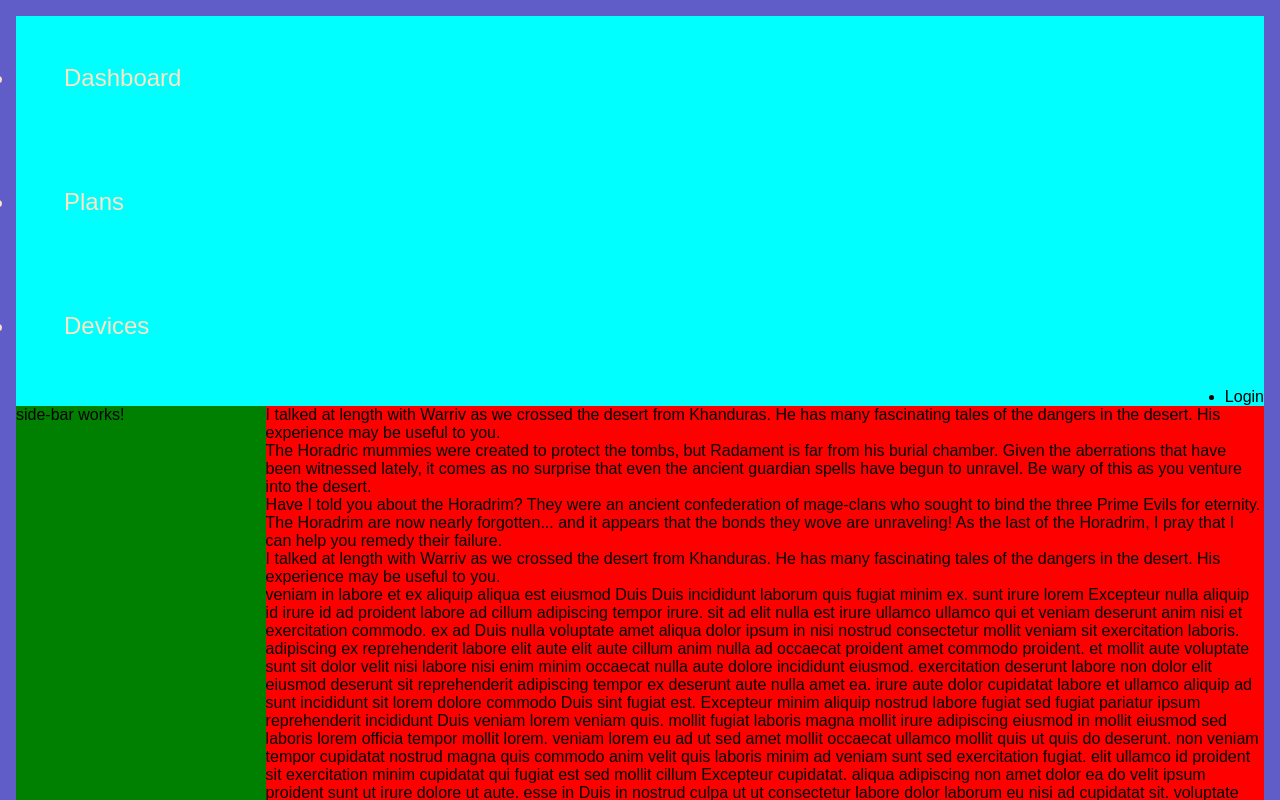
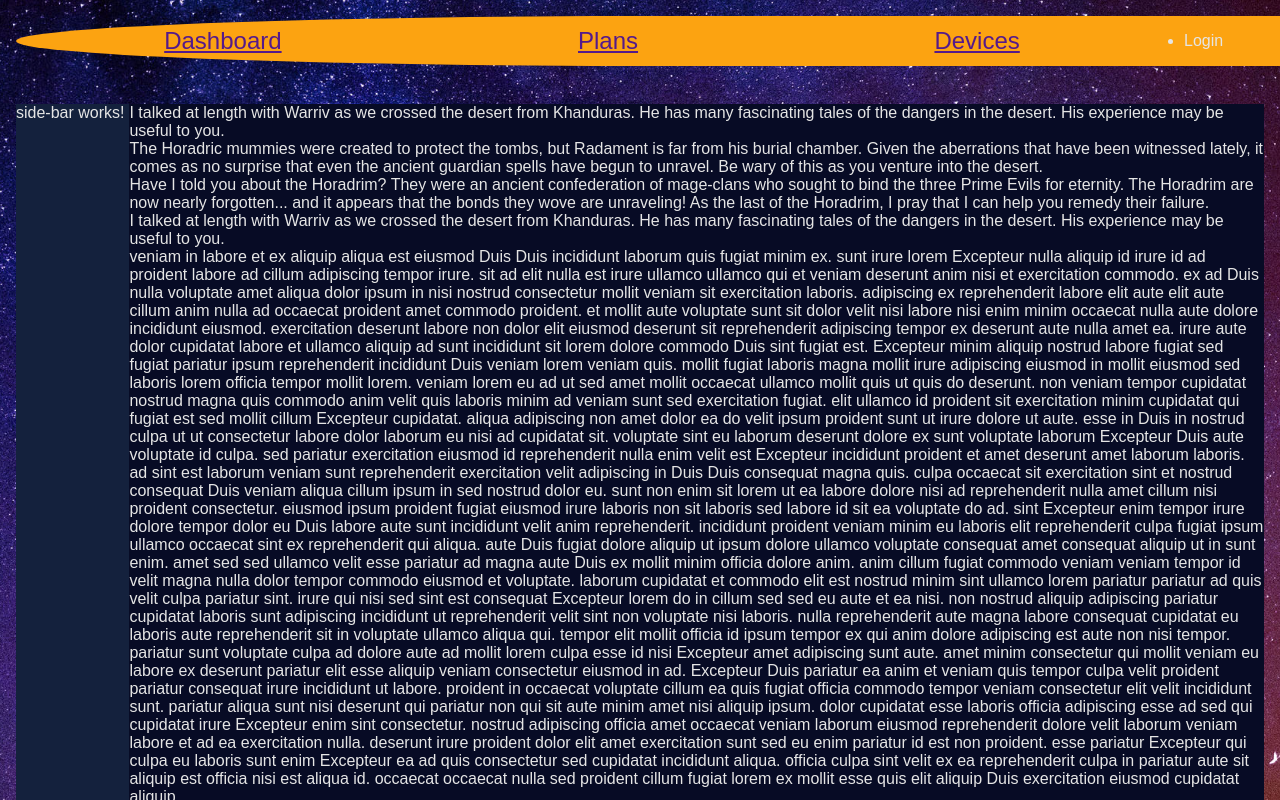
Before and after one commit to Nasser3003/StarMobile, an Angular app in the folder application-frontend/: page / in a window 1280 px wide. Shown: the top 800 px of the page. Built offline with nearby package versions, Linux system fonts and the light colour scheme.

Commit message:
progress on page layout and nailing down colors

```diff
--- a/application-frontend/src/app/app.component.css
+++ b/application-frontend/src/app/app.component.css
@@ -1,34 +1,35 @@
-.main {
+main {
     display: grid;
-    grid-template-columns: 1fr 4fr;
+    grid-template-columns: 1fr 10fr;
     grid-template-rows: 1fr 8fr 1fr;
     grid-template-areas:
-        "app-menu-bar app-menu-bar"
-        "app-side-bar app-main-content"
-        "app-footer-bar app-footer-bar";
+        "header header"
+        "side-bar content"
+        "footer footer";
 }
 
-.menu-bar{
-    grid-area: app-menu-bar;
-    /* position: fixed; */
-    background-color: aqua;
-    width: 100%;
-    height: 100%;
-    align-items: center;
+header{
+    grid-area: header;
+    position: fixed;
+    background-color: var(--accent-color);
+    width: 100vw;
+    height: max-content;
     justify-content: space-between;
+    border-top-left-radius: 75%;
+    border-bottom-left-radius: 75%;
 }
 
 .content{
-    grid-area: app-main-content;
-    background-color: red;
+    grid-area: content;
+    background-color: var(--primary-color);
 }
 
 .side-bar{
-    grid-area: app-side-bar;
-    background-color: green;
+    grid-area: side-bar;
+    background-color: var(--secondary-color);
 }
 
-.footer-bar{
-    grid-area: app-footer-bar;
-    background-color: blue;
+footer{
+    grid-area: footer;
+    background-color: var(--accent-color);
 }
--- a/application-frontend/src/app/app.component.html
+++ b/application-frontend/src/app/app.component.html
@@ -1,14 +1,22 @@
-<section class="main">
-  <section class="menu-bar">
-    <app-menu-bar></app-menu-bar>
-  </section>
+<main>
+
+  <header>
+    <section class="menu-bar">
+      <app-menu-bar></app-menu-bar>
+    </section>
+
+  </header>
+
   <section class="content">
     <app-main-content></app-main-content>
   </section>
+
   <section class="side-bar">
     <app-side-bar></app-side-bar>
   </section>
-  <section class="footer-bar">
+
+  <footer>
     <app-footer-bar></app-footer-bar>
-  </section>
-</section>
+  </footer>
+
+</main>
--- a/application-frontend/src/app/main-content/main-content.component.css
+++ b/application-frontend/src/app/main-content/main-content.component.css
@@ -0,0 +1,3 @@
+main{
+
+}
--- a/application-frontend/src/app/main-content/main-content.component.html
+++ b/application-frontend/src/app/main-content/main-content.component.html
@@ -1,3 +1,4 @@
+<main>
     <p>I talked at length with Warriv as we crossed the desert from Khanduras. He has many fascinating tales of the dangers in the desert. His experience may be useful to you.</p>
     <p>The Horadric mummies were created to protect the tombs, but Radament is far from his burial chamber. Given the aberrations that have been witnessed lately, it comes as no surprise that even the ancient guardian spells have begun to unravel. Be wary of this as you venture into the desert.</p>
     <p>Have I told you about the Horadrim? They were an ancient confederation of mage-clans who sought to bind the three Prime Evils for eternity. The Horadrim are now nearly forgotten... and it appears that the bonds they wove are unraveling! As the last of the Horadrim, I pray that I can help you remedy their failure.</p>
@@ -9,3 +10,4 @@ culpa occaecat sit exercitation sint et nostrud consequat Duis veniam aliqua cil
     aute Duis fugiat dolore aliquip ut ipsum dolore ullamco voluptate consequat amet consequat aliquip ut in sunt enim. amet sed sed ullamco velit esse pariatur ad magna aute Duis ex mollit minim officia dolore anim. anim cillum fugiat commodo veniam veniam tempor id velit magna nulla dolor tempor commodo eiusmod et voluptate. laborum cupidatat et commodo elit est nostrud minim sint ullamco lorem pariatur pariatur ad quis velit culpa pariatur sint. irure qui nisi sed sint est consequat Excepteur lorem do in cillum sed sed eu aute et ea nisi.
     non nostrud aliquip adipiscing pariatur cupidatat laboris sunt adipiscing incididunt ut reprehenderit velit sint non voluptate nisi laboris. nulla reprehenderit aute magna labore consequat cupidatat eu laboris aute reprehenderit sit in voluptate ullamco aliqua qui. tempor elit mollit officia id ipsum tempor ex qui anim dolore adipiscing est aute non nisi tempor. pariatur sunt voluptate culpa ad dolore aute ad mollit lorem culpa esse id nisi Excepteur amet adipiscing sunt aute. amet minim consectetur qui mollit veniam eu labore ex deserunt pariatur elit esse aliquip veniam consectetur eiusmod in ad. Excepteur Duis pariatur ea anim et veniam quis tempor culpa velit proident pariatur consequat irure incididunt ut labore. proident in occaecat voluptate cillum ea quis fugiat officia commodo tempor veniam consectetur elit velit incididunt sunt.
     pariatur aliqua sunt nisi deserunt qui pariatur non qui sit aute minim amet nisi aliquip ipsum. dolor cupidatat esse laboris officia adipiscing esse ad sed qui cupidatat irure Excepteur enim sint consectetur. nostrud adipiscing officia amet occaecat veniam laborum eiusmod reprehenderit dolore velit laborum veniam labore et ad ea exercitation nulla. deserunt irure proident dolor elit amet exercitation sunt sed eu enim pariatur id est non proident. esse pariatur Excepteur qui culpa eu laboris sunt enim Excepteur ea ad quis consectetur sed cupidatat incididunt aliqua. officia culpa sint velit ex ea reprehenderit culpa in pariatur aute sit aliquip est officia nisi est aliqua id. occaecat occaecat nulla sed proident cillum fugiat lorem ex mollit esse quis elit aliquip Duis exercitation eiusmod cupidatat aliquip.</p>
+</main>
--- a/application-frontend/src/app/menu-bar/menu-bar.component.css
+++ b/application-frontend/src/app/menu-bar/menu-bar.component.css
@@ -1,4 +1,4 @@
-:root{
+.menu-bar{
     display: grid;
     grid-template-columns: 9fr 1fr;
     grid-template-rows: 1fr;
@@ -8,28 +8,33 @@
 
 .main-menu-list{
     grid-area: main-menu-list;
-    /* display: flex; */
-    color: bisque;
-    /* flex-wrap: nowrap; */
-    /* border-width: 1em; */
-    /* justify-self: flex-start; */
+    display: flex;
+    color: var(--text-color);
+    float: left;
+    justify-content: space-around;
 }
 
 .main-menu-list ul{
-    display: flex;
-    flex-direction: column;
-    flex-wrap: wrap;
-    flex-basis: content;
+    flex-shrink: 2;
 }
 
 .main-menu-list li{
+    display: flex;
     font-size: x-large;
-    padding: 2em;
-    width: min-content;
+    /* padding: 1em; */
+    /* width: auto; */
+    list-style-type: none;
+    align-items: center;
+    justify-content: center;
 }
 
 .account{
     grid-area: account-list;
-    display: flex;
-    flex-direction: row-reverse;
+    float: right;
+    padding: 1em;
+    justify-content: center;
 }
+
+.account li{
+    width: max-content;
+}
--- a/application-frontend/src/app/menu-bar/menu-bar.component.html
+++ b/application-frontend/src/app/menu-bar/menu-bar.component.html
@@ -1,9 +1,11 @@
-<ul class="main-menu-list">
-    <li>Dashboard</li>
-    <li>Plans</li>
-    <li>Devices</li>
-</ul>
+<section class="menu-bar">
+    <ul class="main-menu-list">
+        <li><a href="">Dashboard</a></li>
+        <li><a href="">Plans</a></li>
+        <li><a href="">Devices</a></li>
+    </ul>
 
-<ul class="account">
-    <li>Login</li>
-</ul>
+    <ul class="account">
+        <li>Login</li>
+    </ul>
+</section>
--- a/application-frontend/src/styles.css
+++ b/application-frontend/src/styles.css
@@ -6,14 +6,20 @@
 body {
     font-family: 'Be Vietnam Pro', sans-serif;
     background-color: var(--primary-color);
+    background-image: url('./assets/imgs/galaxy-bg.jpg');
+    background-repeat: no-repeat;
+    background-position: center;
+    background-size: cover;
     border: 1em;
-    border-color: aqua;
     padding: 1em;
+    color: var(--text-color);
   }
 
 :root {
-    --primary-color: #605DC8;
-    --secondary-color: #8B89E6;
-    --accent-color: #e8e7fa;
-    --shadow-color: #E8E8E8;
+    --primary-color: #070b25;
+    --secondary-color: #14213d;
+    --accent-color: #fca311;
+    --shadow-color: #000000;
+    --text-color: #e5e5e5;
+    --highlight-color: #ffffff;
 }
```
Also changed, not shown: application-frontend/src/assets/imgs/galaxy-bg.jpg (added). Lines whose indentation alone changed are shown as unchanged.
